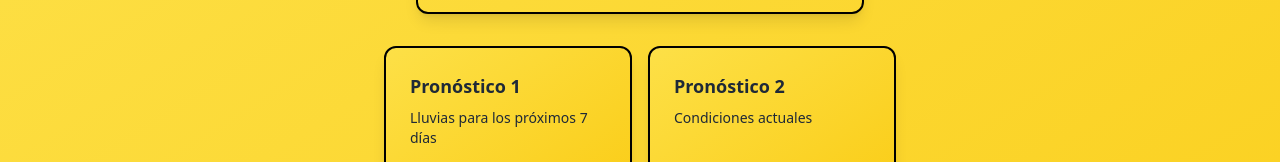
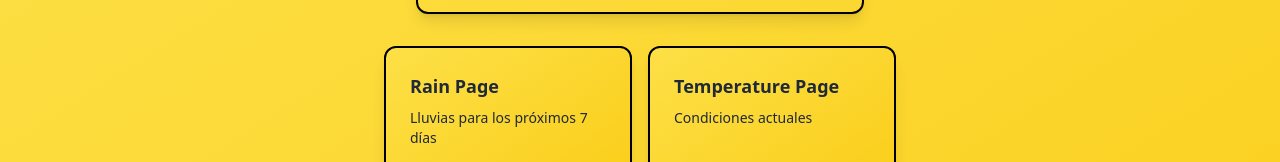
Before and after one commit to Luovtyrell/Integra, a React (Vite) app: page / in a window 1280 px wide. Shown: the part 158-320 px from the top of the page. Built offline with nearby package versions, Linux system fonts and the light colour scheme; no server answers.

Commit message:
Implemented `RainPage`

```diff
--- a/package.json
+++ b/package.json
@@ -11,9 +11,11 @@
   },
   "dependencies": {
     "axios": "^1.7.7",
+    "chart.js": "^4.4.5",
     "dotenv": "^16.4.5",
     "prop-types": "^15.8.1",
     "react": "^18.3.1",
+    "react-chartjs-2": "^5.2.0",
     "react-dom": "^18.3.1",
     "react-icons": "^5.3.0",
     "react-router-dom": "^6.26.1"
--- a/src/components/cards/MainCards.jsx
+++ b/src/components/cards/MainCards.jsx
@@ -108,14 +108,14 @@ const MainCards = () => {
       {/* Menu Cards Section (2x2 Grid) */}
       <div className="grid grid-cols-2 gap-4 max-w-lg w-full">
         <MenuCard
-          title="Pronóstico 1"
+          title="Rain Page"
           description="Lluvias para los próximos 7 días"
           to="/RainPage"
         />
         <MenuCard
-          title="Pronóstico 2"
+          title="Temperature Page"
           description="Condiciones actuales"
-          to="/forecast2"
+          to="/TempPage"
         />
         <MenuCard
           title="Pronóstico 3"
--- a/src/routes/AppRoutes.jsx
+++ b/src/routes/AppRoutes.jsx
@@ -1,6 +1,6 @@
 import { Routes, Route } from "react-router-dom";
 import Home from "../pages/home/Home";
-import RainPage from "../pages/home/RainPage";
+import RainPage from "../pages/RainPage/RainPage";
 
 function AppRoutes() {
   return (
```
Also changed, not shown: src/pages/RainPage/RainPage.jsx (renamed from src/pages/home/RainPage.jsx), 1 other file (tests, documents, lock files or other folders).
